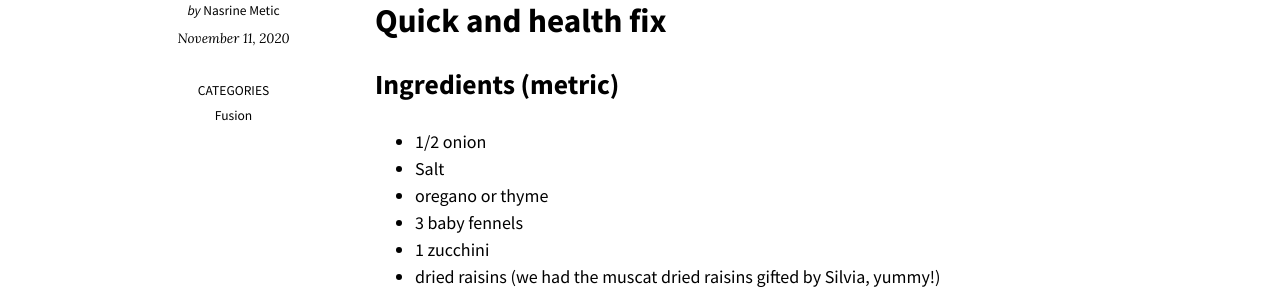
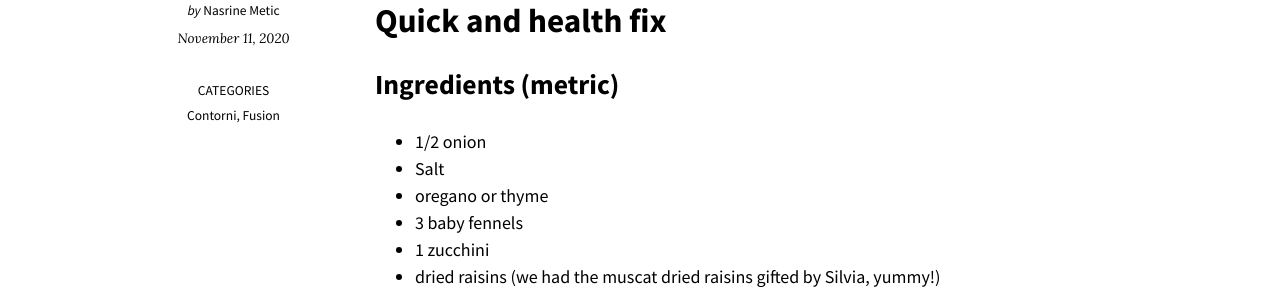
Before and after one commit to fraterenz/recipes, a Jekyll site: the page built from _posts/2020-11-11-fennel-courgette-raisins.md, in a window 1280 px wide. Shown: the part 303-598 px from the top of the page. Built offline with Jekyll 4.4.1, drawn with Linux system fonts in a browser that asks for light colours; nearby versions of some CDN libraries.

Commit message:
fennel contorni

```diff
--- a/_posts/2020-11-11-fennel-courgette-raisins.md
+++ b/_posts/2020-11-11-fennel-courgette-raisins.md
@@ -4,6 +4,7 @@ layout: post
 author: nm
 categories:
   - Fusion
+  - Contorni
 ---
 # Quick and health fix
 
```
